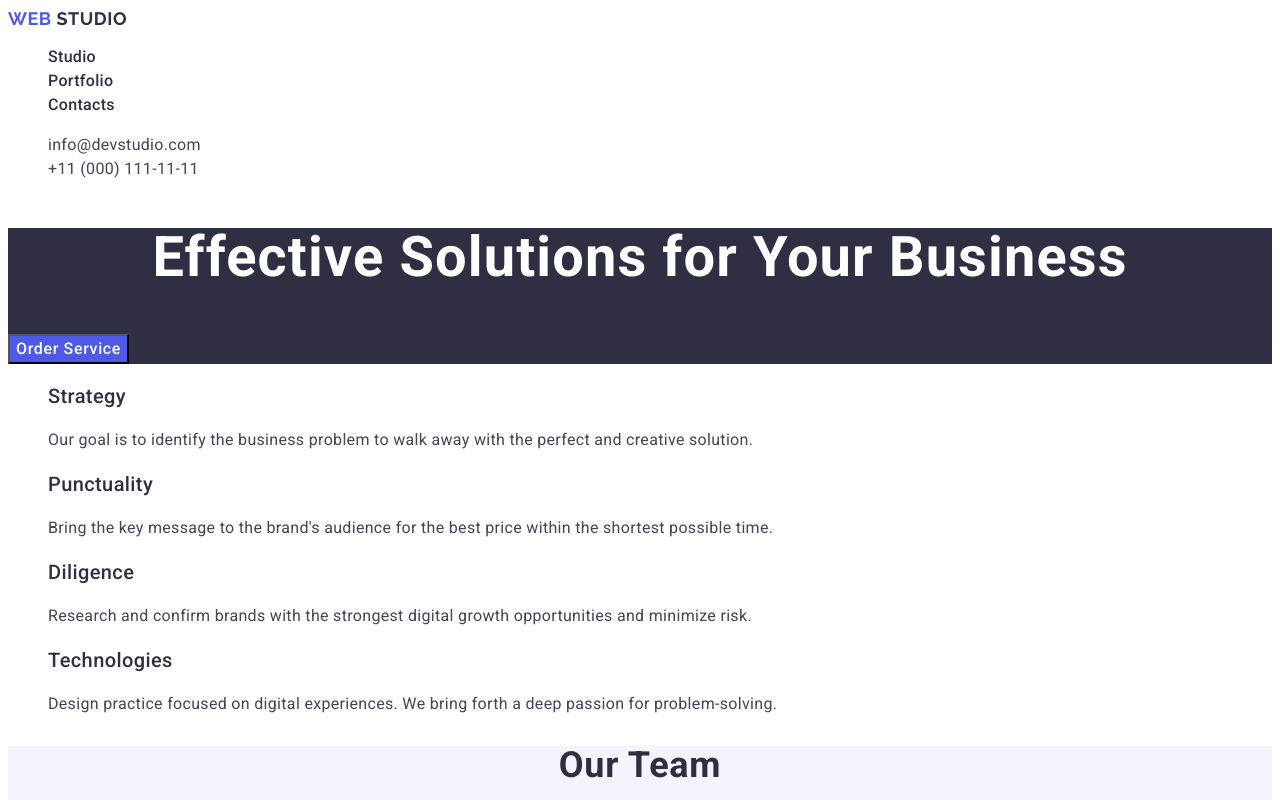
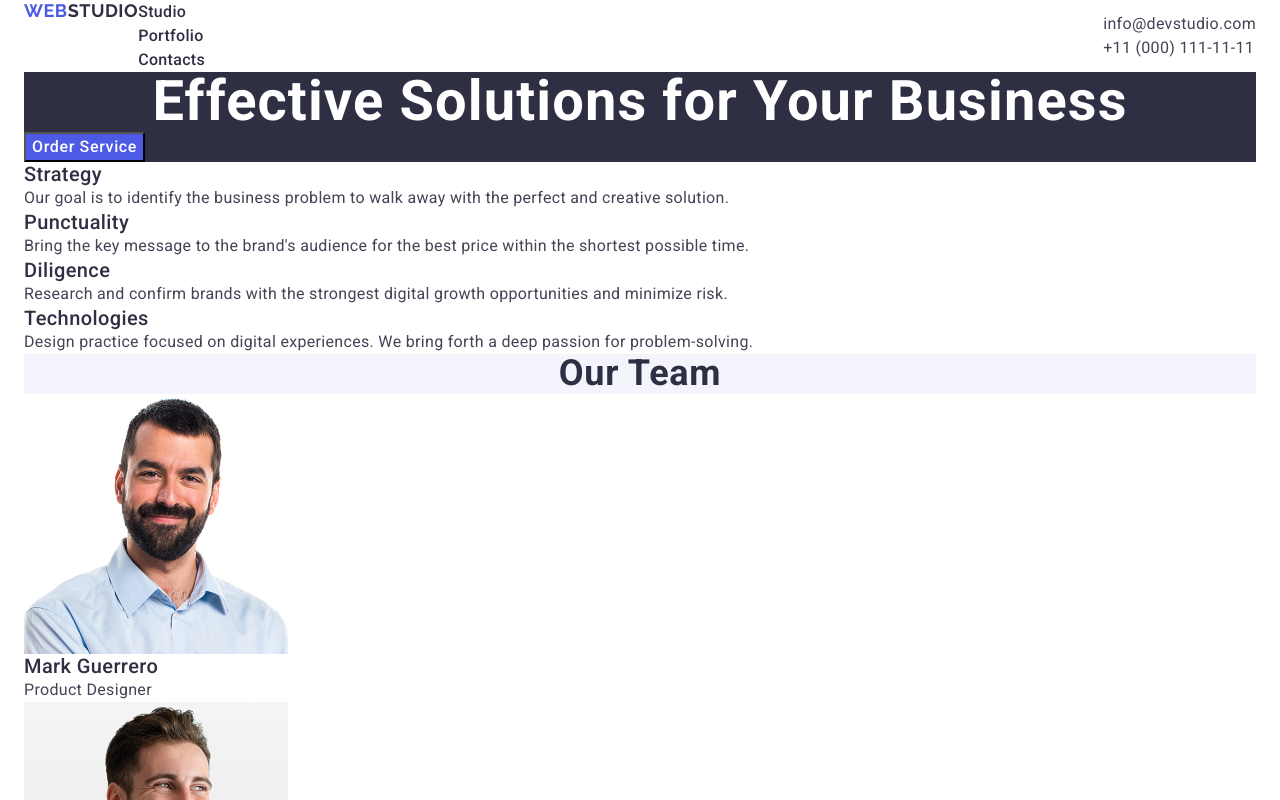
Before and after one commit to Kristory1/goit-markup-hw-03, a plain HTML site: page index.html in a window 1280 px wide. Shown: the top 800 px of the page. Drawn offline with nearby package versions, Linux system fonts and the light colour scheme.

Commit message:
Update style.css

```diff
--- a/css/style.css
+++ b/css/style.css
@@ -1,4 +1,11 @@
+*,
+*::before,
+*::after {
+  box-sizing: border-box;
+}
+
 body {
+  margin: 0;
   font-family: "Roboto", sans-serif;
   color: #434455;
   background-color: #ffffff;
@@ -11,13 +18,47 @@ a {
 ul,
 ol {
   list-style-type: none;
+  margin: 0;
+  padding: 0;
+}
+
+p,
+h1,
+h2,
+h3,
+h4 {
+  margin: 0;
+}
+
+img {
+  display: block;
+  max-width: 100%;
+  object-fit: cover;
+  height: auto;
+}
+
+.container {
+  max-width: 1440px;
+  margin: 0 auto;
+  padding: 0 24px;
 }
 
 .header-cont {
+  margin-bottom: ;
+  padding-top: ;
+  padding-bottom: ;
   background: #fff;
 }
 
+.header-cont .container {
+  display: flex;
+  justify-content: space-between;
+  align-items: center;
+}
+
 .header-cont nav {
+  display: flex;
+  gap: ;
 }
 
 .logo {
--- a/index.html
+++ b/index.html
@@ -9,14 +9,22 @@
       href="https://fonts.googleapis.com/css2?family=Raleway:ital,wght@0,100..900;1,100..900&family=Roboto:ital,wght@0,100..900;1,100..900&display=swap"
       rel="stylesheet"
     />
+    <link
+      rel="stylesheet"
+      href="https://cdnjs.cloudflare.com/ajax/libs/modern-normalize/3.0.1/modern-normalize.min.css"
+      integrity="sha512-q6WgHqiHlKyOqslT/lgBgodhd03Wp4BEqKeW6nNtlOY4quzyG3VoQKFrieaCeSnuVseNKRGpGeDU3qPmabCANg=="
+      crossorigin="anonymous"
+      referrerpolicy="no-referrer"
+    />
     <link rel="stylesheet" href="./css/style.css" />
     <title>WebStudio</title>
   </head>
   <body>
     <header class="header-cont">
+      <div class="container">
         <nav>
           <a class="logo" href="./index.html"
-          >Web <span class="logo-s">Studio</span>
+            >Web<span class="logo-s">Studio</span>
           </a>
           <ul class="header-list">
             <li><a href="./index.html" class="header-list-item">Studio</a></li>
@@ -38,21 +46,25 @@
             </li>
           </ul>
         </address>
+      </div>
     </header>
     <main>
+      <div class="container">
         <section class="main-page-cont">
           <h1 class="main-page-title">Effective Solutions for Your Business</h1>
           <button class="main-page-button" type="button">Order Service</button>
         </section>
+      </div>
 
+      <div class="container">
         <section class="advan-cont">
           <h2 class="advan-title"></h2>
           <ul class="advan-list">
             <li class="advan-list-item">
               <h3 class="advan-list-item-title">Strategy</h3>
               <p class="advan-list-item-descr">
-              Our goal is to identify the business problem to walk away with the
-              perfect and creative solution.
+                Our goal is to identify the business problem to walk away with
+                the perfect and creative solution.
               </p>
             </li>
 
@@ -81,7 +93,9 @@
             </li>
           </ul>
         </section>
+      </div>
 
+      <div class="container">
         <section class="team-cont">
           <h2 class="team-title">Our Team</h2>
           <ul class="team-list">
@@ -134,7 +148,9 @@
             </li>
           </ul>
         </section>
+      </div>
 
+      <div class="container">
         <section class="port-cont">
           <h2 class="port-title">Our Portfolio</h2>
           <ul>
@@ -211,15 +227,18 @@
             </li>
           </ul>
         </section>
+      </div>
     </main>
     <footer class="footer-cont">
+      <div class="container">
         <a class="logo" href="./index.html"
           >Web <span class="logo-sp">Studio</span></a
         >
         <p class="footer-descr">
-        Increase the flow of customers and sales for your business with digital
-        marketing &amp; growth solutions.
+          Increase the flow of customers and sales for your business with
+          digital marketing &amp; growth solutions.
         </p>
+      </div>
     </footer>
   </body>
 </html>
```
Lines whose indentation alone changed are shown as unchanged.
